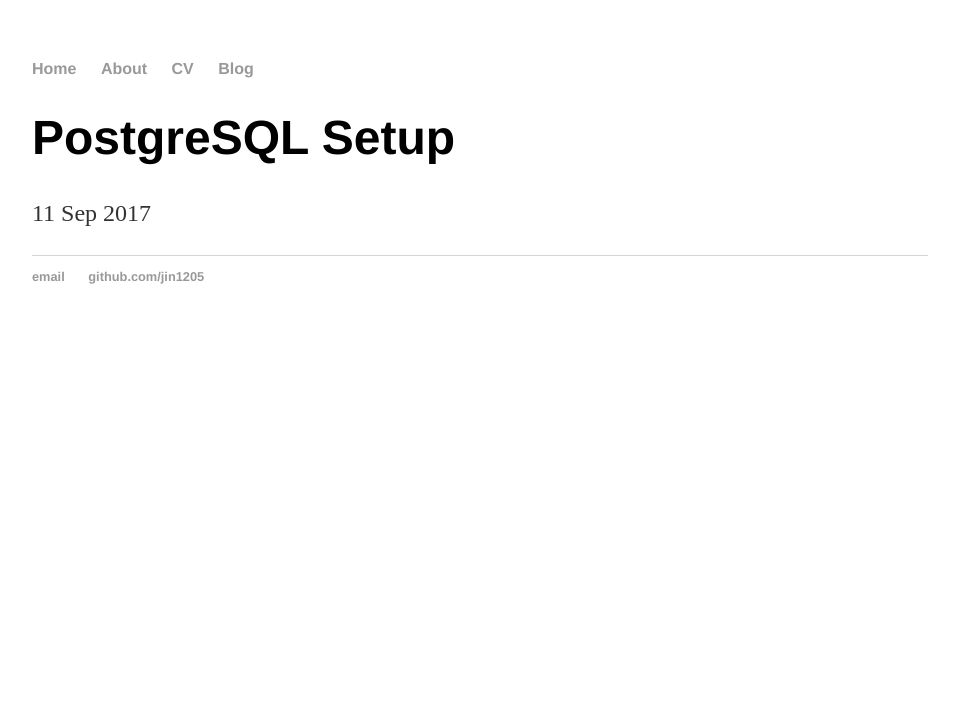
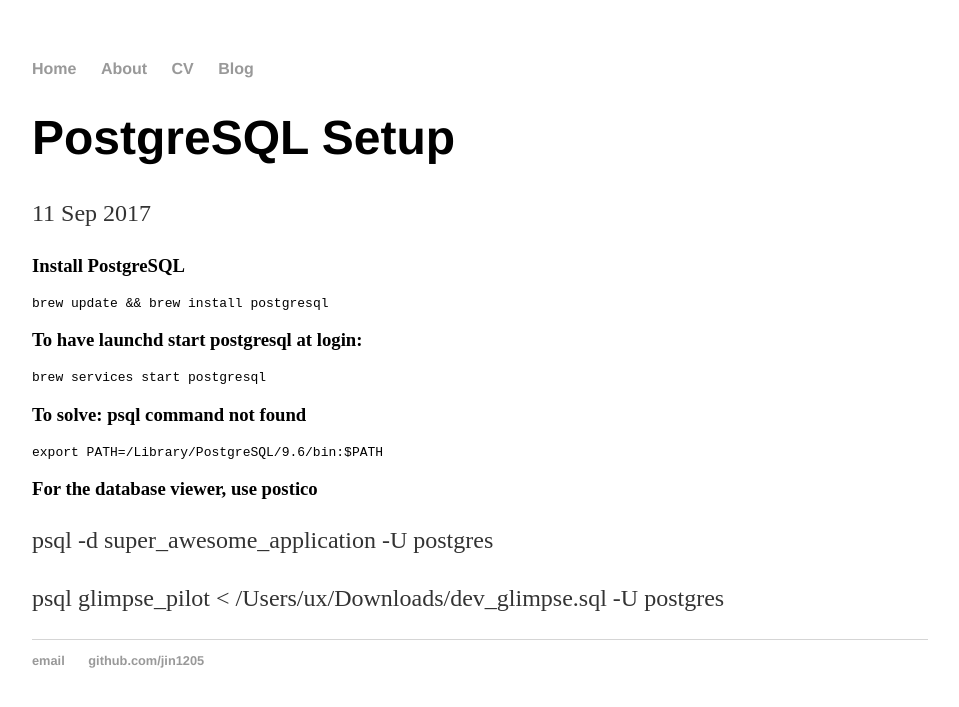
Before and after one commit to jin1205/jin1205.github.io, a Jekyll site: the page built from _posts/2017-09-11-jin-zhang-postgresql.md, in a window 1280 px wide. Shown: the top 707 px of the page, without its empty margins (160-1119 px from the left). Built offline with Jekyll 4.4.1, drawn with Linux system fonts in a browser that asks for light colours.

Commit message:
Update 2017-09-11-jin-zhang-postgresql.md

````diff
--- a/_posts/2017-09-11-jin-zhang-postgresql.md
+++ b/_posts/2017-09-11-jin-zhang-postgresql.md
@@ -3,3 +3,24 @@ layout: post
 title: "PostgreSQL Setup"
 date: 2017-09-11
 ---
+### Install PostgreSQL
+```bash
+brew update && brew install postgresql
+```
+
+### To have launchd start postgresql at login:
+```bash
+brew services start postgresql
+```
+
+### To solve: psql command not found
+```bash
+export PATH=/Library/PostgreSQL/9.6/bin:$PATH
+```
+
+### For the database viewer, use postico
+
+
+psql -d super_awesome_application -U postgres
+
+psql glimpse_pilot < /Users/ux/Downloads/dev_glimpse.sql -U postgres
````
